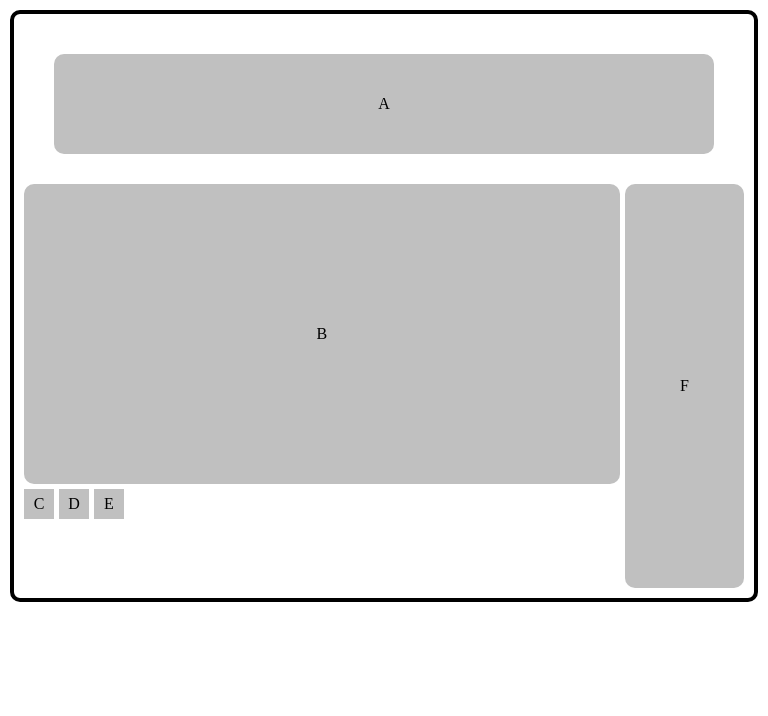
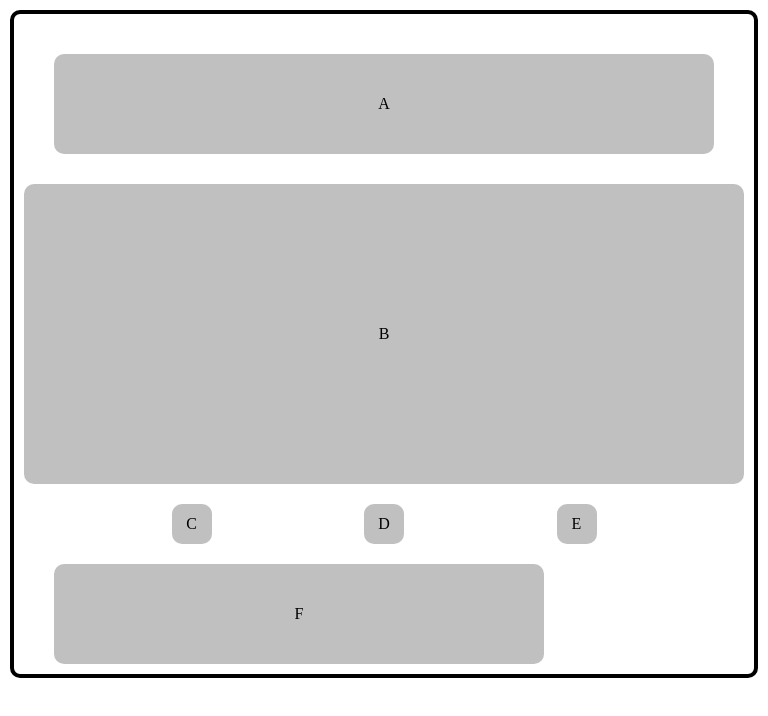
Before and after one commit to IhorPazdriy2001/hm5-Pazdriy, a plain HTML site: page hm5v2/index.html in a window 768 px wide. Drawn offline with Linux system fonts and the light colour scheme.

Commit message:
1,2 task done

```diff
--- a/hm5v2/main.css
+++ b/hm5v2/main.css
@@ -96,6 +96,7 @@
     }
    .block_B{
        height: 300px;
+       margin-bottom: 20px;
 
    }
    .fourblocks{
@@ -103,11 +104,28 @@
        display: flex;
    }
    .block_C, .block_D, .block_E{
-       height: 30px;
-       width: 30px;
+       height: 40px;
+       width: 40px;
+       margin-bottom: 20px;
+       border-radius: 10px;
+
+
 
    }
-    .border{
+    .elementsblock{
         flex-direction: column;
     }
+    .block_F{
+        height: 100px;
+        width: 490px;
+        margin-left: 30px;
+    }
+
+    .threeblocks{
+        display: flex;
+        justify-content: space-evenly;
+
+
+    }
+
 }
```
